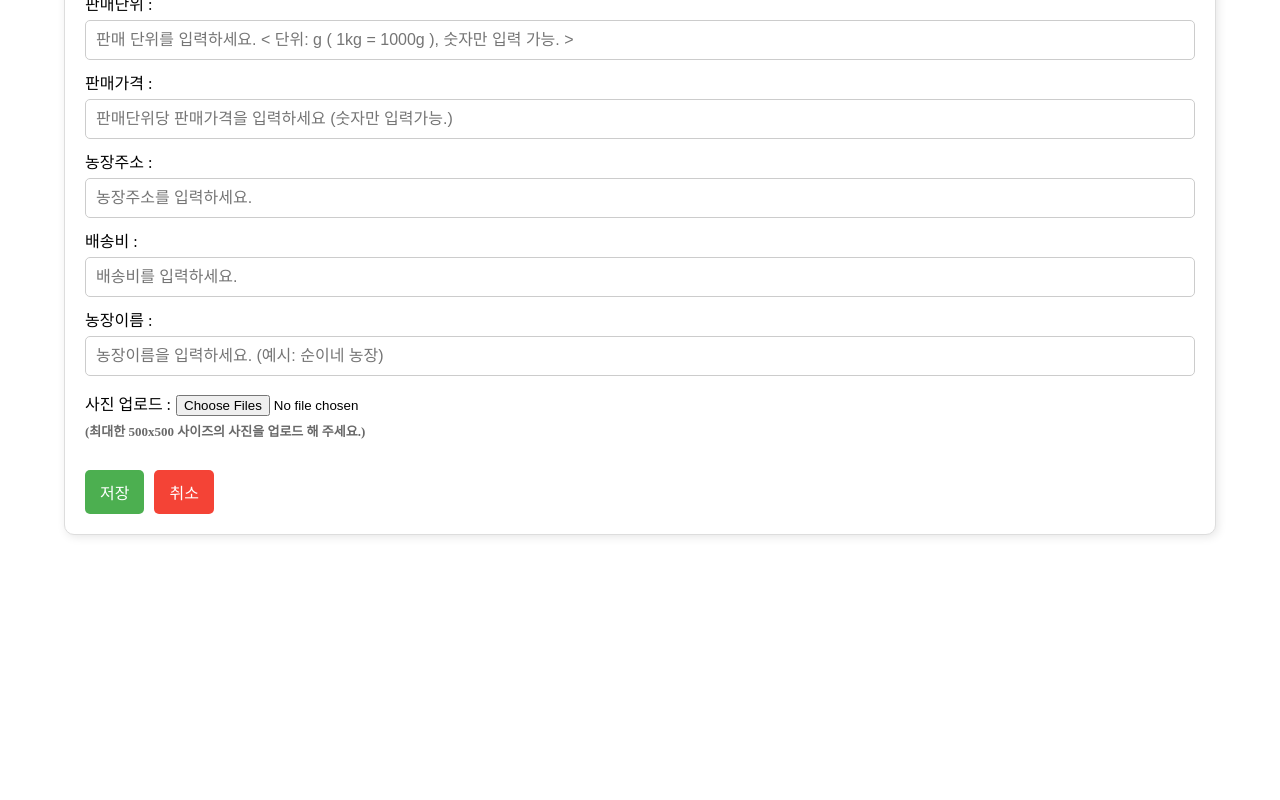
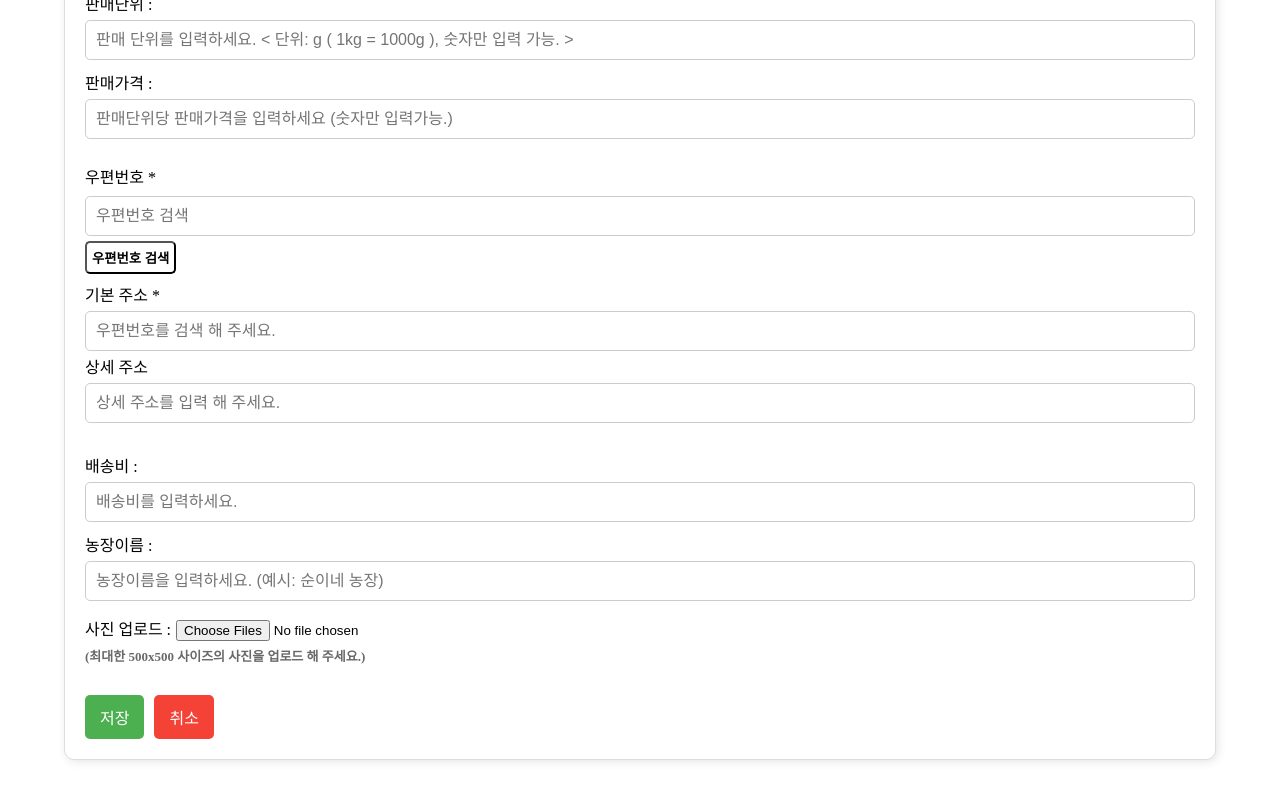
Before and after one commit to janghyun1019/GreenConnect, a React (Create React App) app in the folder src/greenconnect/: page /writePost in a window 1280 px wide. Shown: the part 1170-1970 px from the top of the page. Before the commit the page ends 1745 px from the top, so only its background shows below. Built offline with nearby package versions, Linux system fonts and the light colour scheme.

Commit message:
pay, writePost css수정

```diff
--- a/src/greenconnect/src/pay/css/PayPage.css
+++ b/src/greenconnect/src/pay/css/PayPage.css
@@ -14,7 +14,14 @@
     box-shadow: 0px 2px 10px rgba(0, 0, 0, 0.1);
 }
 
-h1 {
+.payPageContainer input[type='text'] {
+    width: 100%;
+    padding: 10px;
+    border: 1px solid #ccc;
+    border-radius: 5px;
+}
+
+.payPageMainContainer h1 {
     text-align: center;
     font-size: 30px;
     margin-bottom: 20px;
@@ -33,7 +40,10 @@ h1 {
 
 /* 거래 방식 */
 .payTradingTypeBox {
-    margin-bottom: 15px;
+    margin-bottom: 10px;
+}
+.payTradingTypeBox div label input{
+    margin-bottom: 12px;
 }
 .payTradingTypeTitle {
     font-weight: bold;
@@ -43,22 +53,26 @@ h1 {
 /* 배송지 입력 */
 .payBuyerAdressBox {
     margin-bottom: 15px;
+    padding: 15px 0 15px 0;
+    display: flex;
+    flex-direction: column;
+    gap: 3px;
 }
+
 .payBuyerAdressTitle {
     font-weight: bold;
     margin-bottom: 10px;
 }
-input[type='text'] {
-    width: 100%;
-    padding: 10px;
-    border: 1px solid #ccc;
-    border-radius: 5px;
+
+.pay-postal-code-container input {
+    margin-top: 5px;
 }
 
 /* 요청 사항 */
 .payRequestBox {
     margin-bottom: 15px;
 }
+
 .payRequestTitle {
     font-weight: bold;
     margin-bottom: 10px;
@@ -68,6 +82,11 @@ input[type='text'] {
 .paymentType {
     margin-bottom: 15px;
 }
+
+.paymentType div label input{
+    margin-bottom: 12px;
+}
+
 .paymentTypeTitle {
     font-weight: bold;
     margin-bottom: 10px;
@@ -106,7 +125,7 @@ input[type='text'] {
 
 /* 결제 금액 */
 .payTotalPriceBox {
-    background: #f8f8f8;
+    background-color: #f8f8f8;
     padding: 15px;
     border-radius: 5px;
     text-align: left;
--- a/src/greenconnect/src/postDetail/WritePost.js
+++ b/src/greenconnect/src/postDetail/WritePost.js
@@ -16,6 +16,19 @@ function WritePost() {
     const [images, setImages] = useState([]); // 여러 이미지를 관리할 상태 추가
     const [user, setUser] = useState(null);
     const [currentTime, setCurrentTime] = useState('');
+
+    // 우편 주소 검색
+    const [adressError, setAdressError] = useState({});
+    const [isLoadingAdress, setIsLoadingAdress] = useState(false);
+    const [address, setAddress] = useState(null);
+    const [formData, setFormData] = useState({
+        receiver: '',
+        phone: '',
+        postal_code: '',
+        address1: '',
+        address2: '',
+        is_default: false
+    });
 
     useEffect(() => {
         // 세션에서 사용자 정보 가져오기 (localStorage나 sessionStorage에서)
@@ -98,6 +111,38 @@ function WritePost() {
             // 취소 시 아무것도 하지 않음
             return;
         }
+    };
+
+    // 우편주소api
+    const handleChange = (e) => {
+        const { name, value, type, checked } = e.target;
+        setFormData({
+            ...formData,
+            [name]: type === 'checkbox' ? checked : value
+        });
+    };
+
+    const searchPostalCode = () => {
+        if (!window.daum || !window.daum.Postcode) {
+            const script = document.createElement('script');
+            script.src = '//t1.daumcdn.net/mapjsapi/bundle/postcode/prod/postcode.v2.js';
+            script.onload = () => openPostcode();
+            document.head.appendChild(script);
+        } else {
+            openPostcode();
+        }
+    };
+
+    const openPostcode = () => {
+        new window.daum.Postcode({
+            oncomplete: function(data) {
+                setFormData({
+                    ...formData,
+                    postal_code: data.zonecode,
+                    address1: data.roadAddress || data.jibunAddress
+                });
+            }
+        }).open();
     };
 
 
@@ -188,7 +233,55 @@ function WritePost() {
                     />
                 </div>
 
-                <div className='postSpot'>농장주소 :
+                <div className="writeBuyerAdressBoxApi">
+                        <label>우편번호 *</label>
+                        <div className="write-postal-code-container">
+                            <input
+                                type="text"
+                                name="postal_code"
+                                placeholder="우편번호 검색"
+                                value={formData.postal_code}
+                                onChange={handleChange}
+                                className={adressError.postal_code ? 'error' : ''}
+                                readOnly
+                            />
+                            <button style={{padding:'5px', margin:'5px 0 5px 0', backgroundColor:'white',fontWeight:'bold' , borderRadius:'5px'}}
+                                type="button"
+                                className="search-button"
+                                onClick={searchPostalCode}
+                            >
+                                우편번호 검색
+                            </button>
+                        </div>
+                        {adressError.postal_code && <span className="error-text">{adressError.postal_code}</span>}
+
+
+                    <div className="write-postal-code-container">
+                        <label>기본 주소 *</label>
+                        <input
+                            type="text"
+                            name="address1"
+                            placeholder="우편번호를 검색 해 주세요."
+                            value={formData.address1}
+                            onChange={handleChange}
+                            className={adressError.address1 ? 'error' : ''}
+                            readOnly
+                        />
+                        {adressError.address1 && <span className="error-text">{adressError.address1}</span>}
+                    </div>
+
+                    <div className="write-postal-code-container">
+                        <label>상세 주소</label>
+                        <input
+                            type="text"
+                            name="address2"
+                            placeholder="상세 주소를 입력 해 주세요."
+                            value={formData.address2}
+                            onChange={handleChange}
+                        />
+                    </div>
+                </div>
+                {/* <div className='postSpot'>농장주소 :
                     <input
                         type="text"
                         id="spot"
@@ -199,7 +292,7 @@ function WritePost() {
                         placeholder="농장주소를 입력하세요."
                         maxLength="100"
                     />
-                </div>
+                </div> */}
 
                 <div className='postCost'>배송비 :
                     <input
--- a/src/greenconnect/src/postDetail/css/WritePost.css
+++ b/src/greenconnect/src/postDetail/css/WritePost.css
@@ -49,6 +49,30 @@
     border-radius: 5px;
     font-size: 16px;
 }
+
+/* 우편css */
+/* 배송지 입력 */
+.writeBuyerAdressBoxApi {
+    margin-bottom: 15px;
+    padding: 15px 0 15px 0;
+    display: flex;
+    flex-direction: column;
+    gap: 3px;
+}
+.writeBuyerAdressTitle {
+    font-weight: bold;
+    margin-bottom: 10px;
+}
+.write-postal-code-container input {
+    margin-top: 5px;
+    width: 100%;
+    padding: 10px;
+    margin-top: 5px;
+    border: 1px solid #ccc;
+    border-radius: 5px;
+    font-size: 16px;
+}
+
 #content {
     resize: none;
     height: 800px;
```
